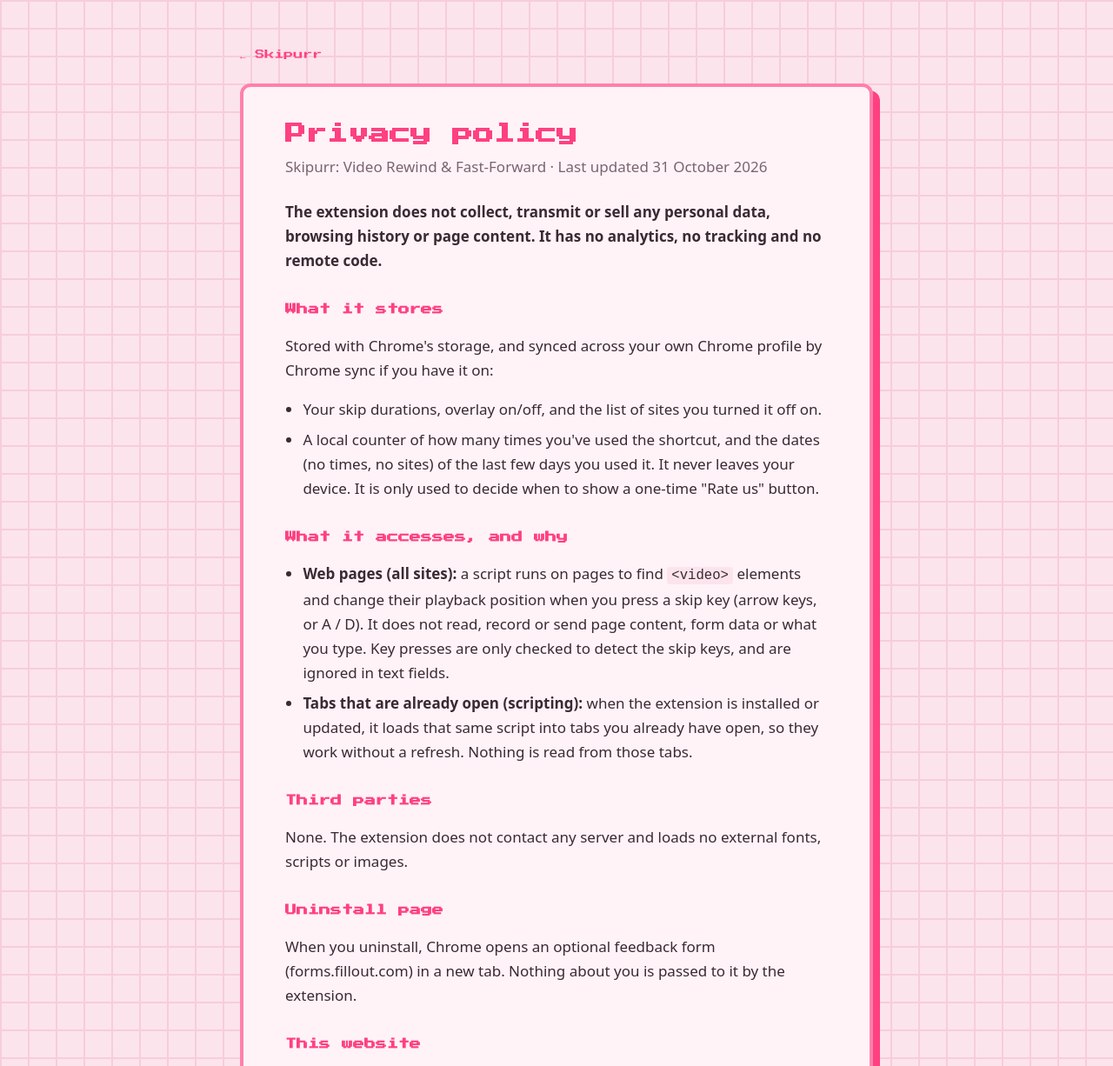
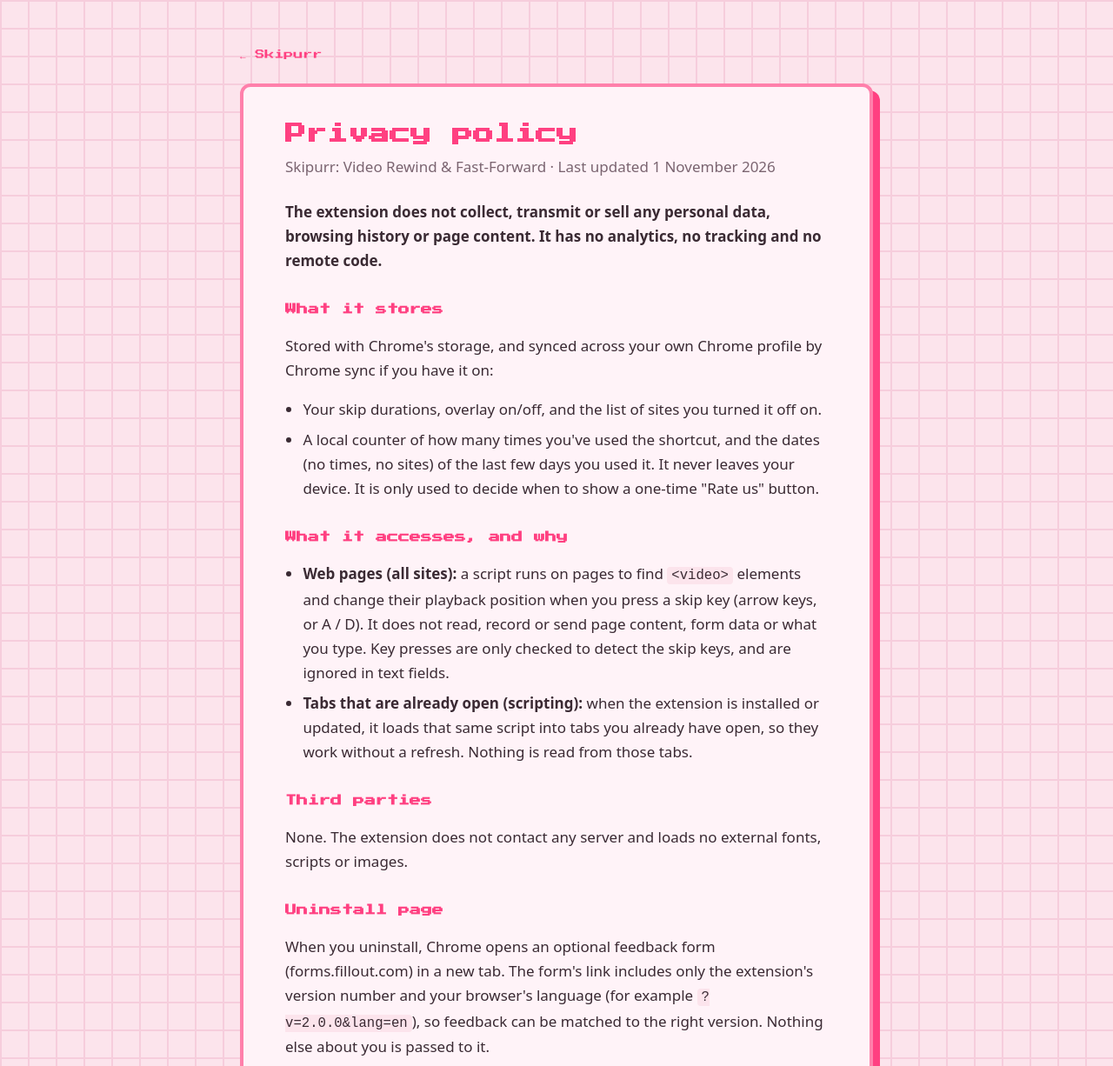
Before and after one commit to kaikimax/skipurr-website, a plain HTML site: page privacy.html in a window 1280 px wide. Shown: the top 1226 px of the page at 87% size. Drawn offline with Linux system fonts and the light colour scheme.

Commit message:
Update privacy policy

```diff
--- a/privacy.html
+++ b/privacy.html
@@ -30,7 +30,7 @@ code{font-size:.92em;background:var(--paper);padding:1px 5px;border-radius:4px}
   <a class="back" href="index.html">← Skipurr</a>
   <div class="sheet">
     <h1>Privacy policy</h1>
-    <p class="date">Skipurr: Video Rewind &amp; Fast-Forward · Last updated 31 October 2026</p>
+    <p class="date">Skipurr: Video Rewind &amp; Fast-Forward · Last updated 1 November 2026</p>
     <p class="lead">The extension does not collect, transmit or sell any personal data, browsing history or page content. It has no analytics, no tracking and no remote code.</p>
 
     <h2>What it stores</h2>
@@ -50,7 +50,7 @@ code{font-size:.92em;background:var(--paper);padding:1px 5px;border-radius:4px}
     <p>None. The extension does not contact any server and loads no external fonts, scripts or images.</p>
 
     <h2>Uninstall page</h2>
-    <p>When you uninstall, Chrome opens an optional feedback form (forms.fillout.com) in a new tab. Nothing about you is passed to it by the extension.</p>
+    <p>When you uninstall, Chrome opens an optional feedback form (forms.fillout.com) in a new tab. The form's link includes only the extension's version number and your browser's language (for example <code>?v=2.0.0&amp;lang=en</code>), so feedback can be matched to the right version. Nothing else about you is passed to it.</p>
 
     <h2>This website</h2>
     <p>This site has no analytics, ads or cookies. It remembers your chosen language and light/dark theme in your own browser only. Like any website, the hosting provider may keep standard server logs.</p>
```
